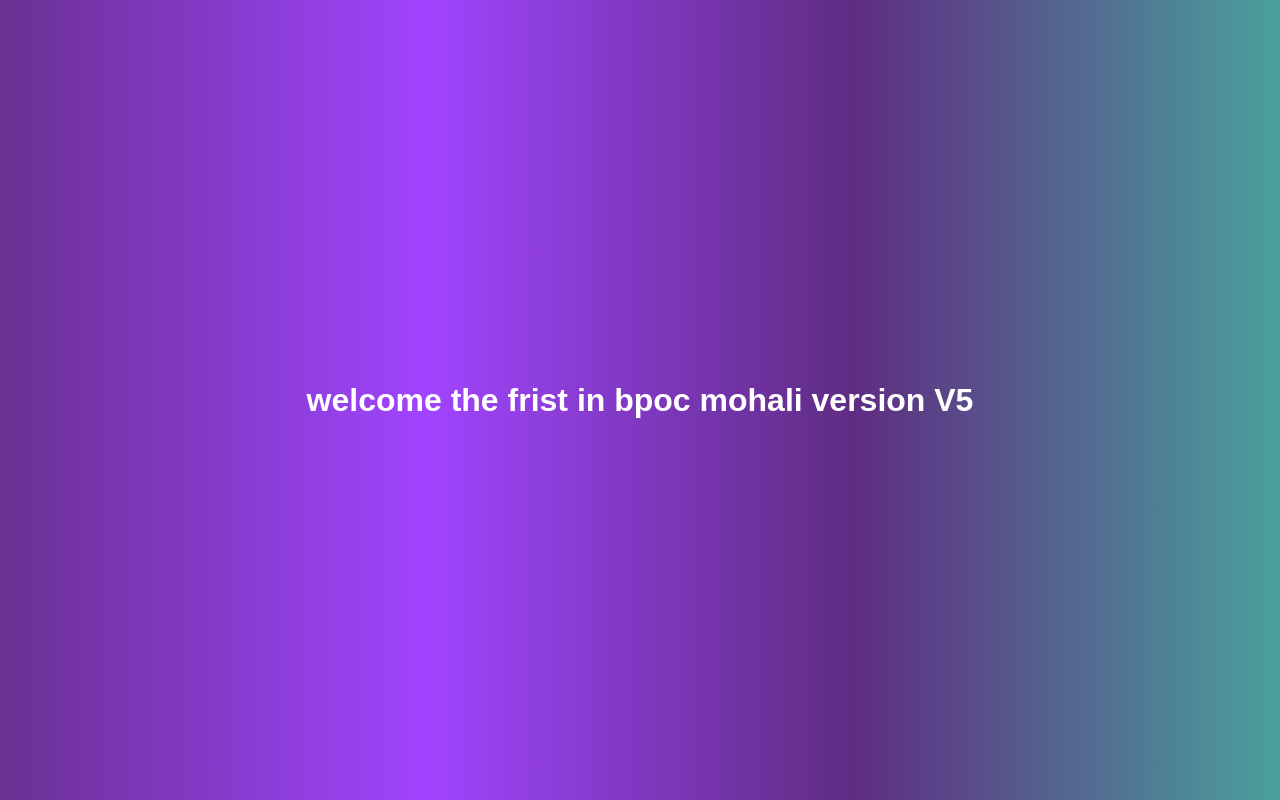
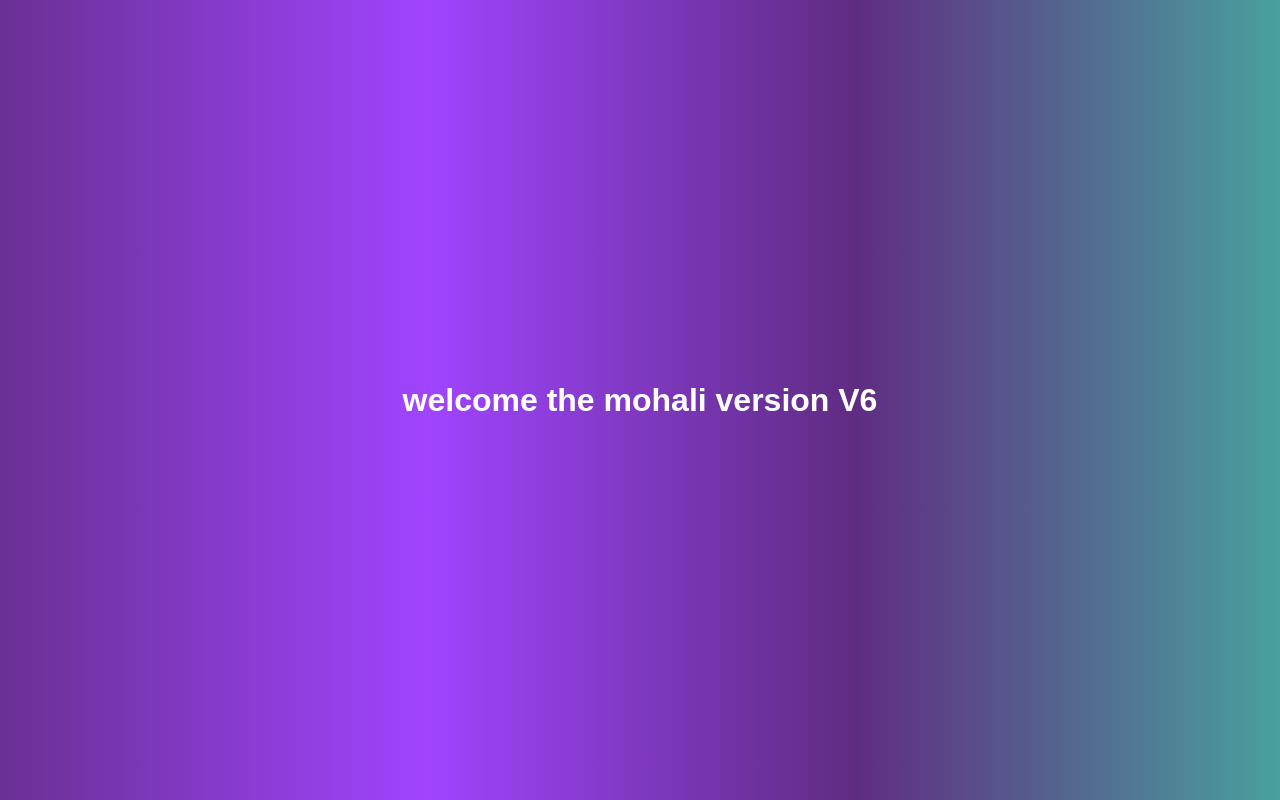
Before and after one commit to rohit251998/myname, a plain HTML site: page index.html in a window 1280 px wide. Drawn offline with Linux system fonts and the light colour scheme.

Commit message:
change the location

```diff
--- a/index.html
+++ b/index.html
@@ -8,7 +8,7 @@
 </head>
 <body>
 
-	<h1> welcome the frist in bpoc mohali version V5 </h1>
+	<h1> welcome the mohali version V6 </h1>
 
 </body>
 </html>
```
